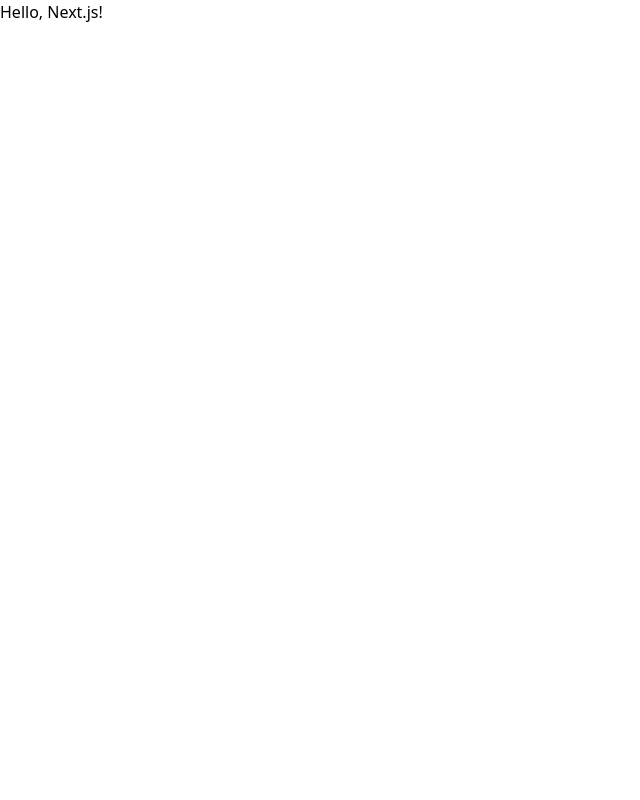
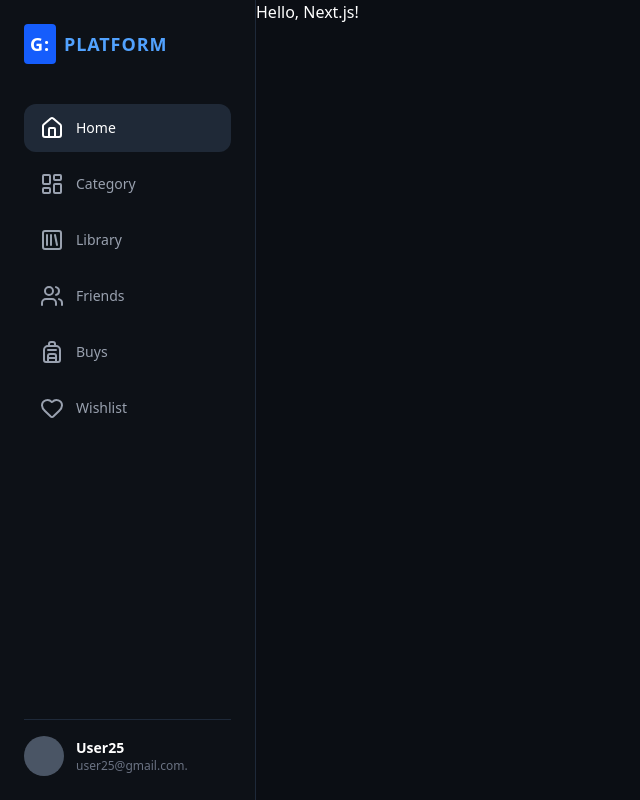
Before and after one commit to nasirmasud/game-database, a Next.js app: page / in a window 1280 px wide. Shown: the whole page, without its empty margins (0-640 px from the left). Built offline with nearby package versions, Linux system fonts and the light colour scheme.

Commit message:
Added Sidebar for navigation

```diff
--- /dev/null
+++ b/app/components/SideBar.jsx
@@ -0,0 +1,68 @@
+import { Backpack, Heart, House, LayoutDashboard, SquareLibrary, Users } from 'lucide-react'
+import Link from 'next/link'
+
+const SideBar = () => {
+  return (
+    <aside className='w-64 h-full bg-[#0d1117] border-r border-gray-800 flex flex-col justify-between p-6 shrink-0'>
+      <div>
+        {/* Logo */}
+        <div className='flex items-center gap-2 mb-10 font-bold text-lg tracking-wider text-blue-400'>
+          <span className='p-1.5 bg-blue-600 text-white rounded'>G:</span>{" "}
+          PLATFORM
+        </div>
+
+        {/* Navigation Links */}
+        <nav className='space-y-2'>
+          <Link
+            href='/'
+            className='flex items-center gap-3 px-4 py-3 bg-[#1f2937] rounded-xl text-sm font-medium'
+          >
+            <House /> Home
+          </Link>
+          <Link
+            href='/category'
+            className='flex items-center gap-3 px-4 py-3 text-gray-400 hover:text-white rounded-xl text-sm font-medium transition'
+          >
+            <LayoutDashboard /> Category
+          </Link>
+          <Link
+            href='/library'
+            className='flex items-center gap-3 px-4 py-3 text-gray-400 hover:text-white rounded-xl text-sm font-medium transition'
+          >
+            <SquareLibrary /> Library
+          </Link>
+          <Link
+            href='/friends'
+            className='flex items-center gap-3 px-4 py-3 text-gray-400 hover:text-white rounded-xl text-sm font-medium transition'
+          >
+            <Users />  Friends
+          </Link>
+          <Link
+            href='/buys'
+            className='flex items-center gap-3 px-4 py-3 text-gray-400 hover:text-white rounded-xl text-sm font-medium transition'
+          >
+            <Backpack /> Buys
+          </Link>
+          <Link
+            href='/wishlist'
+            className='flex items-center gap-3 px-4 py-3 text-gray-400 hover:text-white rounded-xl text-sm font-medium transition'
+          >
+            <Heart /> Wishlist
+          </Link>
+        </nav>
+      </div>
+
+      {/* Profile Section at Bottom */}
+      <div className='flex items-center gap-3 border-t border-gray-800 pt-4'>
+        <div className='w-10 h-10 bg-gray-600 rounded-full'></div>
+        <div>
+          <p className='text-sm font-semibold'>User25</p>
+          <p className='text-xs text-gray-500'>user25@gmail.com.</p>
+        </div>
+      </div>
+    </aside>
+
+  )
+}
+
+export default SideBar
--- a/app/layout.js
+++ b/app/layout.js
@@ -1,28 +1,45 @@
-import { Geist, Geist_Mono } from "next/font/google";
+// import { Geist, Geist_Mono } from "next/font/google";
+// import "./globals.css";
+
+// const geistSans = Geist({
+//   variable: "--font-geist-sans",
+//   subsets: ["latin"],
+// });
+
+// const geistMono = Geist_Mono({
+//   variable: "--font-geist-mono",
+//   subsets: ["latin"],
+// });
+
+// export const metadata = {
+//   title: "Create Next App",
+//   description: "Generated by create next app",
+// };
+
+// export default function RootLayout({ children }) {
+//   return (
+//     <html
+//       lang="en"
+//       className={`${geistSans.variable} ${geistMono.variable} h-full antialiased`}
+//     >
+//       <body className="min-h-full flex flex-col">{children}</body>
+//     </html>
+//   );
+// }
+
+// app/layout.tsx
+import SideBar from "./components/SideBar";
 import "./globals.css";
-
-const geistSans = Geist({
-  variable: "--font-geist-sans",
-  subsets: ["latin"],
-});
-
-const geistMono = Geist_Mono({
-  variable: "--font-geist-mono",
-  subsets: ["latin"],
-});
-
-export const metadata = {
-  title: "Create Next App",
-  description: "Generated by create next app",
-};
 
 export default function RootLayout({ children }) {
   return (
-    <html
-      lang="en"
-      className={`${geistSans.variable} ${geistMono.variable} h-full antialiased`}
-    >
-      <body className="min-h-full flex flex-col">{children}</body>
+    <html lang='en' className='bg-[#0b0e14] text-white'>
+      <body>
+        <div className='flex h-screen w-screen overflow-hidden'>
+          <SideBar />
+          <main className='flex-1 h-full overflow-y-auto'>{children}</main>
+        </div>
+      </body>
     </html>
   );
 }
--- a/app/page.js
+++ b/app/page.js
@@ -1,3 +1,7 @@
 export default function Home() {
-  return <div>Hello, Next.js!</div>;
+  return (
+    <>
+      <div>Hello, Next.js!</div>
+    </>
+  );
 }
--- a/package.json
+++ b/package.json
@@ -9,6 +9,7 @@
     "lint": "eslint"
   },
   "dependencies": {
+    "lucide-react": "^1.16.0",
     "next": "16.2.6",
     "react": "19.2.4",
     "react-dom": "19.2.4"
```
Also changed, not shown: 1 other file (tests, documents, lock files or other folders).
